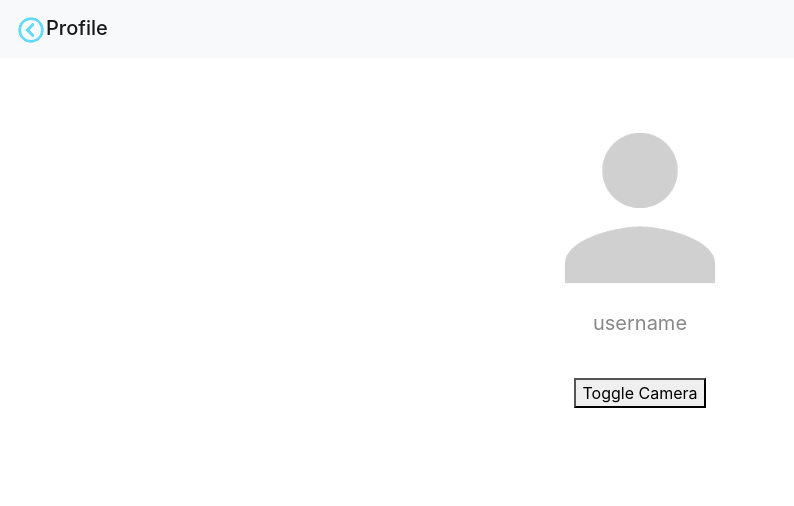
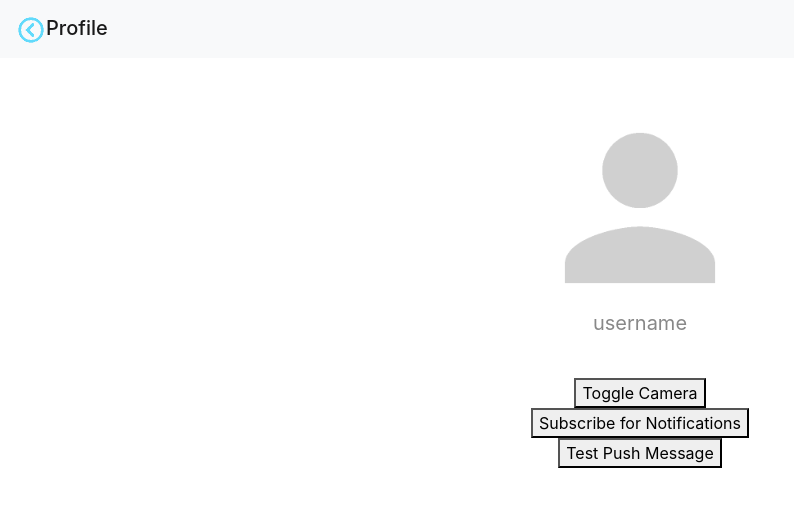
Before and after one commit to Neo42/react-pwa-todo, a React (Create React App) app: page /profile in a window 1280 px wide. Shown: the top 506 px of the page, without its empty margins (0-794 px from the left). Built offline with nearby package versions, Linux system fonts and the light colour scheme.

Commit message:
feat: ✨ add global registration for push services

```diff
--- a/src/App.js
+++ b/src/App.js
@@ -7,6 +7,24 @@ import Back from './back.png'
 
 const ITEMS_URL = 'http://192.168.199.102:4567/items.json'
 
+/**
+ * urlBase64ToUint8Array
+ *
+ * @param {string} base64String a public vavid key
+ */
+function urlBase64ToUint8Array(base64String) {
+  var padding = '='.repeat((4 - (base64String.length % 4)) % 4)
+  var base64 = (base64String + padding).replace(/\-/g, '+').replace(/_/g, '/')
+
+  var rawData = window.atob(base64)
+  var outputArray = new Uint8Array(rawData.length)
+
+  for (var i = 0; i < rawData.length; ++i) {
+    outputArray[i] = rawData.charCodeAt(i)
+  }
+  return outputArray
+}
+
 const Profile = () => {
   const [image, setImage] = React.useState(null)
   const [isCameraEnabled, setIsCameraEnabled] = React.useState(false)
@@ -15,7 +33,32 @@ const Profile = () => {
   const videoRef = React.useRef(null)
   const canvasRef = React.useRef(null)
 
-  const updateImage = (e) => setImage(URL.createObjectURL(e.target.files[0]))
+  React.useEffect(() => {
+    if (isCameraEnabled && videoRef.current) {
+      navigator.mediaDevices
+        .getUserMedia({video: true})
+        .then((stream) => (videoRef.current.srcObject = stream))
+    }
+  }, [isCameraEnabled, videoRef])
+
+  const onPushMessage = () => {
+    global.registration.showNotification('Test Message', {
+      icon: '/icon-120.png',
+      body: 'Success!',
+    })
+  }
+
+  const onSubscribe = () => {
+    const key =
+      'BClkWYXjylL583hsafMJAKvIexe3t7ut5WlNCe-YhPCMUDt1IskA7JXeZxoWhdJN9CBc4sgiD226DzCA0w8invM'
+    global.registration.pushManager
+      .subscribe({
+        userVisibleOnly: true,
+        applicationServerKey: urlBase64ToUint8Array(key),
+      })
+      .then((subscribe) => console.log('Subscribed!'))
+      .catch((error) => console.log('Failed to subscribe.'))
+  }
 
   const onToggleCamera = () => {
     setIsCameraEnabled(!isCameraEnabled)
@@ -35,14 +78,6 @@ const Profile = () => {
     setImage(canvas.toDataURL())
     setIsCameraEnabled(false)
   }
-
-  React.useEffect(() => {
-    if (isCameraEnabled && videoRef.current) {
-      navigator.mediaDevices
-        .getUserMedia({video: true})
-        .then((stream) => (videoRef.current.srcObject = stream))
-    }
-  }, [isCameraEnabled, videoRef])
 
   return (
     <div>
@@ -80,6 +115,10 @@ const Profile = () => {
         {doesSupportCamera.current ? (
           <button onClick={onToggleCamera}>Toggle Camera</button>
         ) : null}
+        <br />
+        <button onClick={onSubscribe}>Subscribe for Notifications</button>
+        <br />
+        <button onClick={onPushMessage}>Test Push Message</button>
       </div>
     </div>
   )
--- a/src/serviceWorkerRegistration.js
+++ b/src/serviceWorkerRegistration.js
@@ -58,6 +58,8 @@ function registerValidSW(swUrl, config) {
   navigator.serviceWorker
     .register(swUrl)
     .then((registration) => {
+      global.registration = registration
+
       registration.onupdatefound = () => {
         const installingWorker = registration.installing
         if (installingWorker == null) {
```
Also changed, not shown: src/service-worker.js (+9 -0 lines).
